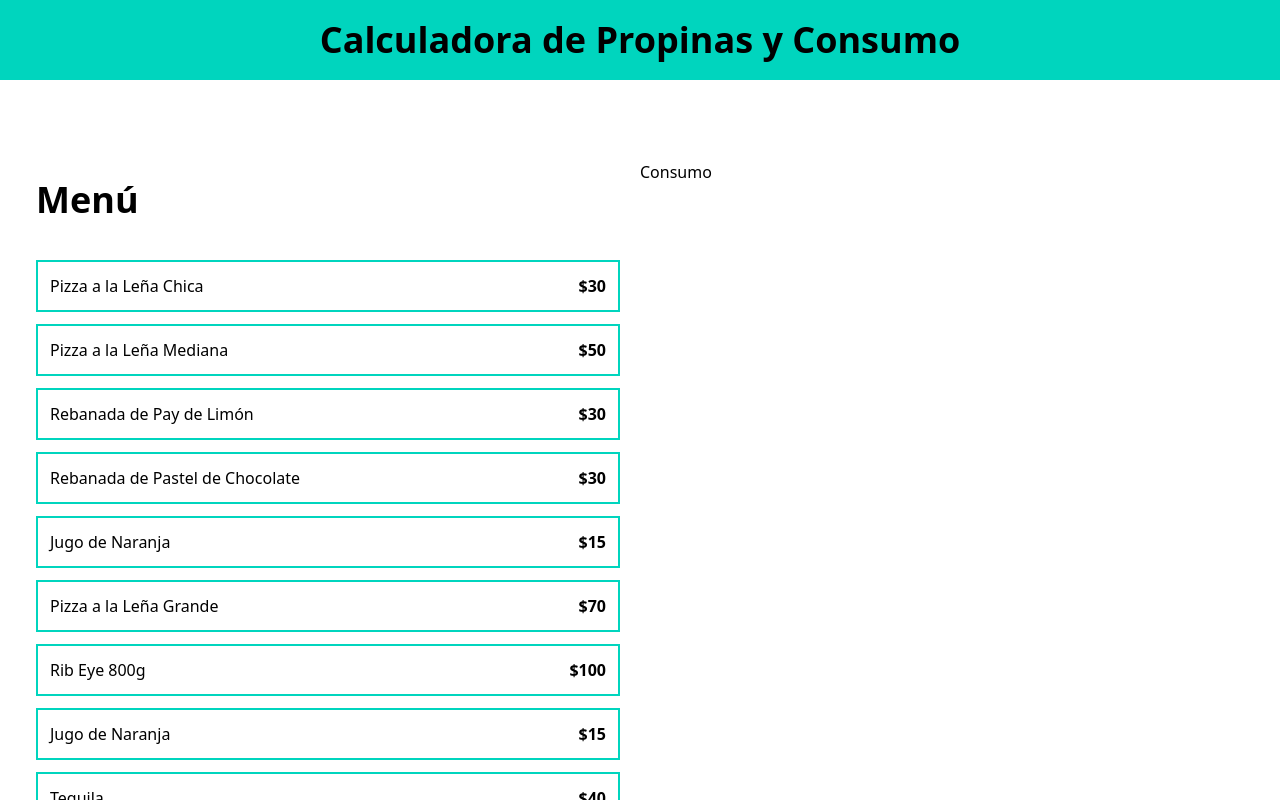
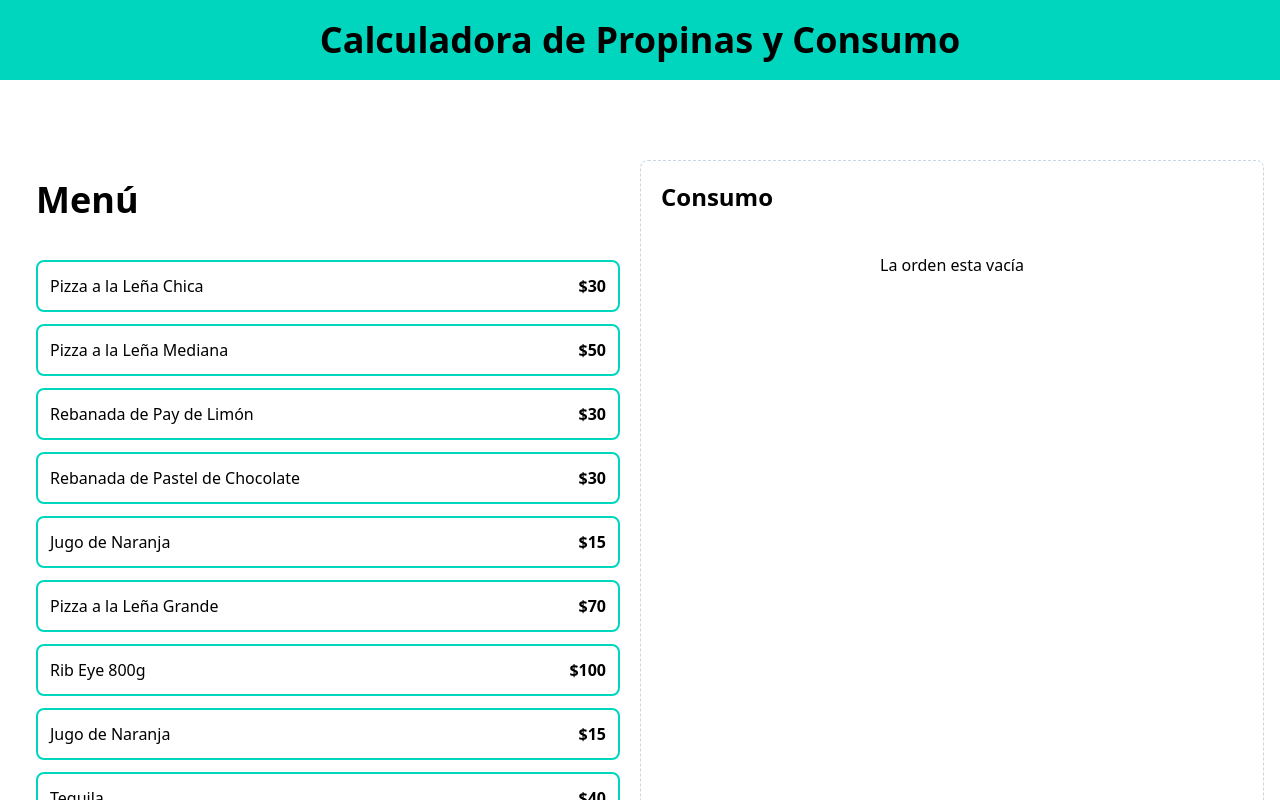
Before and after one commit to anderson2002y/order-calculator, a React (Vite) app: page / in a window 1280 px wide. Shown: the top 800 px of the page. Built offline with nearby package versions, Linux system fonts and the light colour scheme.

Commit message:
feat(order): display consumption order details

```diff
--- a/src/App.tsx
+++ b/src/App.tsx
@@ -1,9 +1,11 @@
 import MenuItem from "./components/MenuItem";
-import { menuItems } from "./data/db"
+import OrderContents from "./components/OrderContents";
+import { menuItems } from "./data/db";
+import useOrder from "./hooks/useOrder";
 
 function App() {
 
-  console.log(menuItems);
+  const { order, addItem } = useOrder();
 
   return (
     <>
@@ -21,6 +23,7 @@ function App() {
               <MenuItem
                 key={item.id}
                 item={item}
+                addItem={addItem}
               />
             ))}
           </div>
@@ -28,8 +31,10 @@ function App() {
 
         </div>
 
-        <div>
-          <h2>Consumo</h2>
+        <div className="border border-dashed border-slate-300 p-5 rounded-lg space-y-10">
+          <OrderContents
+            order={order}
+          />
         </div>
 
       </main>
--- a/src/components/MenuItem.tsx
+++ b/src/components/MenuItem.tsx
@@ -1,13 +1,15 @@
 import type { MenuItem } from "../types"
 
 type MenuItemProps = {
-  item: MenuItem
+  item: MenuItem,
+  addItem: (item : MenuItem) => void
 }
 
-export default function MenuItem({item} : MenuItemProps) {
+export default function MenuItem({item, addItem} : MenuItemProps) {
   return (
     <button
-      className="border-2 border-teal-400 hover:bg-teal-200 w-full p-3 flex justify-between"
+      className="border-2 rounded-lg border-teal-400 hover:bg-teal-200 w-full p-3 flex justify-between"
+      onClick={() => addItem(item)}
     >
       <p>{item.name}</p>
       <p className="font-black">${item.price}</p>
--- /dev/null
+++ b/src/components/OrderContents.tsx
@@ -0,0 +1,42 @@
+import { formatCurrency } from "../helpers"
+import { OrderItem } from "../types"
+
+type OrderContentsProps = {
+  order: OrderItem[]
+}
+
+export default function OrderContents({order} : OrderContentsProps) {
+  return (
+    <div>
+      <h2 className="font-black text-2xl">Consumo</h2>
+
+      <div className="space-y-3 mt-10">
+        {order.length === 0
+          ?  <p className="text-center">La orden esta vacía</p>
+          :  (
+            order.map(item => (
+              <div
+                key={item.id}
+                className="flex justify-between items-center border-t border-gray-200 py-5 last-of-type:border-b"
+              >
+                <div>
+                  <p className="text-lg">
+                    {item.name} - {formatCurrency(item.price)}
+                  </p>
+                  <p className="font-black">
+                    Cantidad: {item.quantity} - {formatCurrency(item.price * item.quantity)}
+                  </p>
+                </div>
+
+                <button
+                  className="bg-red-600 h-8 w-8 rounded-full text-white font-blacks"
+                > X
+                </button>
+              </div>
+            ))
+          )
+        }
+      </div>
+    </div>
+  )
+}
--- /dev/null
+++ b/src/helpers/index.ts
@@ -0,0 +1,5 @@
+export function formatCurrency(quantity: number) {
+  return new Intl.NumberFormat('en-US', {
+    style: 'currency', currency: 'USD'
+  }).format(quantity);
+}
--- /dev/null
+++ b/src/hooks/useOrder.ts
@@ -0,0 +1,27 @@
+import { useState } from "react";
+import type { MenuItem, OrderItem } from "../types";
+
+export default function useOrder() {
+
+  const [order, setOrder] = useState<OrderItem[]>([]);
+
+  const addItem = (item : MenuItem) => {
+    const itemExist = order.find(orderItem => orderItem.id === item.id);
+    if(itemExist) {
+      const updatedOrder = order.map(orderItem => orderItem.id === item.id ?
+        {...orderItem, quantity: orderItem.quantity + 1} :
+        orderItem
+      );
+      setOrder(updatedOrder);
+
+    } else {
+      const newItem = {...item, quantity: 1};
+      setOrder([...order, newItem])
+    }
+  }
+
+  return {
+    order,
+    addItem
+  }
+}
--- a/src/types/index.ts
+++ b/src/types/index.ts
@@ -3,3 +3,7 @@ export type MenuItem = {
   name: string,
   price: number
 }
+
+export type OrderItem = MenuItem & {
+  quantity: number
+}
```
